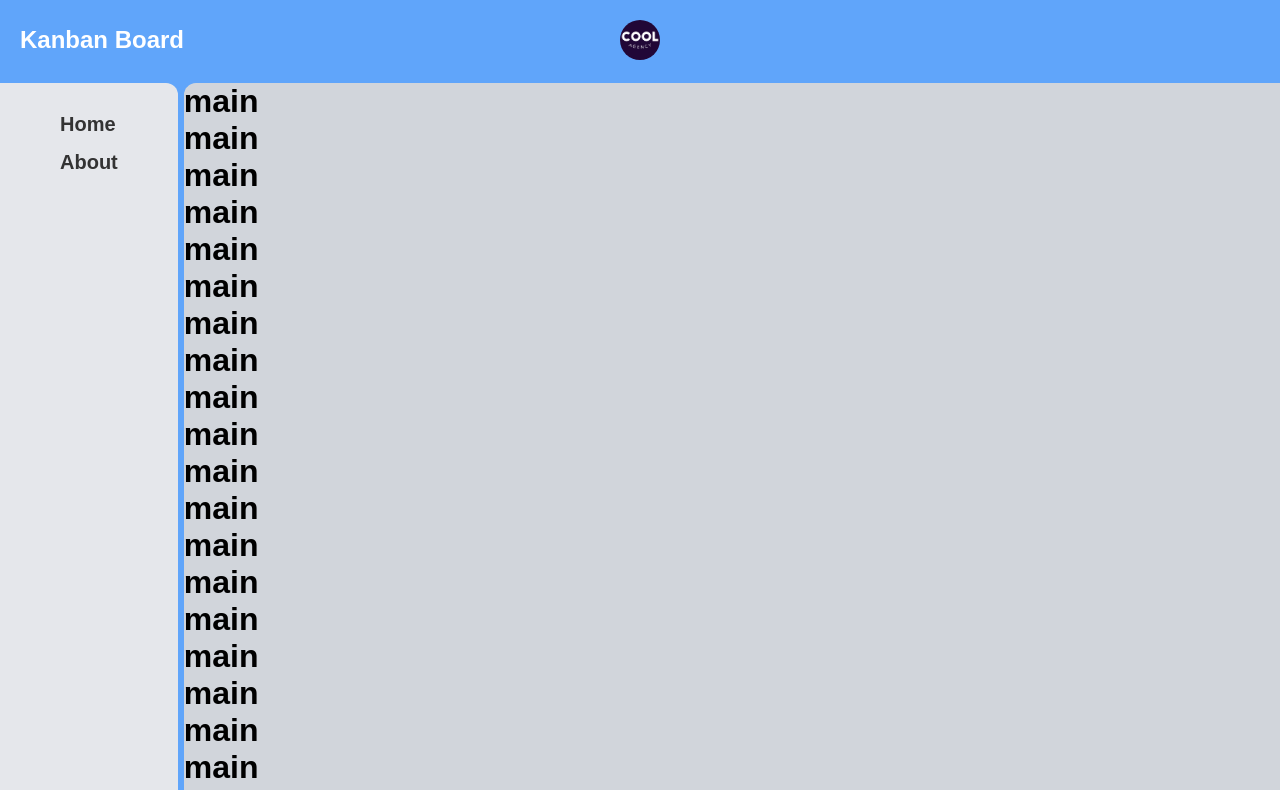
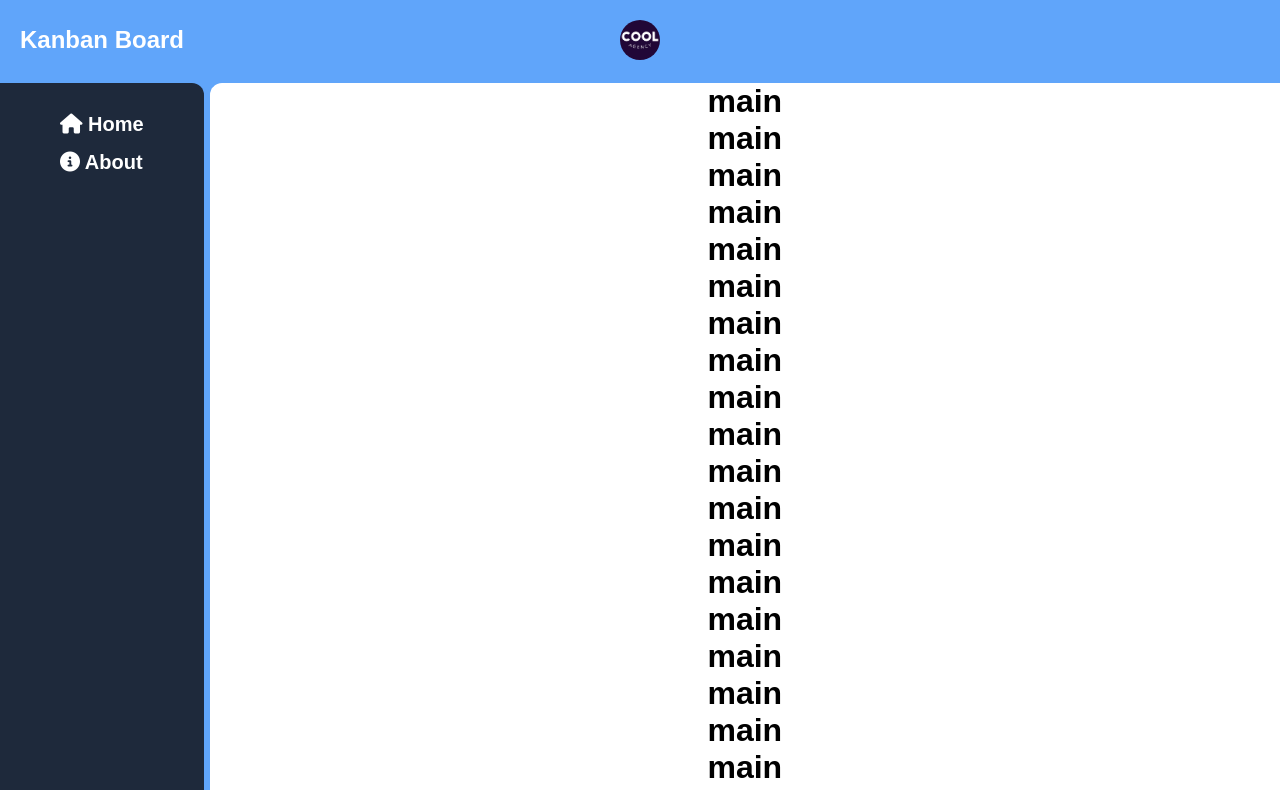
Before and after one commit to Mael1701/Kanban-Board-Project, a React (Vite) app: page / in a window 1280 px wide. Shown: the top 790 px of the page. Built offline with nearby package versions, Linux system fonts and the light colour scheme.

Commit message:
styled homepage

```diff
--- a/src/components/Footer/Footer.module.css
+++ b/src/components/Footer/Footer.module.css
@@ -1,5 +1,5 @@
 .footer {
-  background-color: blue;
+  background-color: #60a5fa;
   height: 40px;
   display: flex;
   justify-content: center;
@@ -17,7 +17,7 @@
 
 .footer a:hover,
 .footer a:active {
-  color: aqua;
+  color: #1e293b;
 }
 
 .footer i {
--- a/src/components/Main/Main.module.css
+++ b/src/components/Main/Main.module.css
@@ -1,7 +1,10 @@
 .main {
-  background-color: #d1d5db;
+  background-color: white;
   flex-grow: 1;
   border: 3px solid #60a5fa;
   border-right: none;
   border-radius: 15px 0 0 15px;
+  display: flex;
+  flex-direction: column;
+  align-items: center;
 }
--- a/src/components/Slidebar/Sidebar.jsx
+++ b/src/components/Slidebar/Sidebar.jsx
@@ -6,10 +6,10 @@ export default function Sidebar() {
       <nav>
         <ul className={styles.menu}>
           <li>
-            <a href="#"> Home</a>
+            <a href="#"><i className="fa-solid fa-house"></i> Home</a>
           </li>
           <li>
-            <a href="#"> About</a>
+            <a href="#"><i className="fa-solid fa-circle-info"></i> About</a>
           </li>
         </ul>
       </nav>
--- a/src/components/Slidebar/Sidebar.module.css
+++ b/src/components/Slidebar/Sidebar.module.css
@@ -3,7 +3,7 @@
   display: flex;
   flex-direction: column;
   align-items: center;
-  background-color: #e5e7eb;
+  background-color: #1e293b;
   border: 3px solid #60a5fa;
   border-left: none;
   border-radius: 0 15px 15px 0;
@@ -20,13 +20,13 @@
 .menu a:link,
 .menu a:visited {
   text-decoration: none;
-  color: #333;
+  color: white;
   font-weight: 600;
   font-size: 20px;
-
 }
 
 .menu a:hover,
 .menu a:active {
   color: #60a5fa;
+  cursor: pointer;
 }
```
